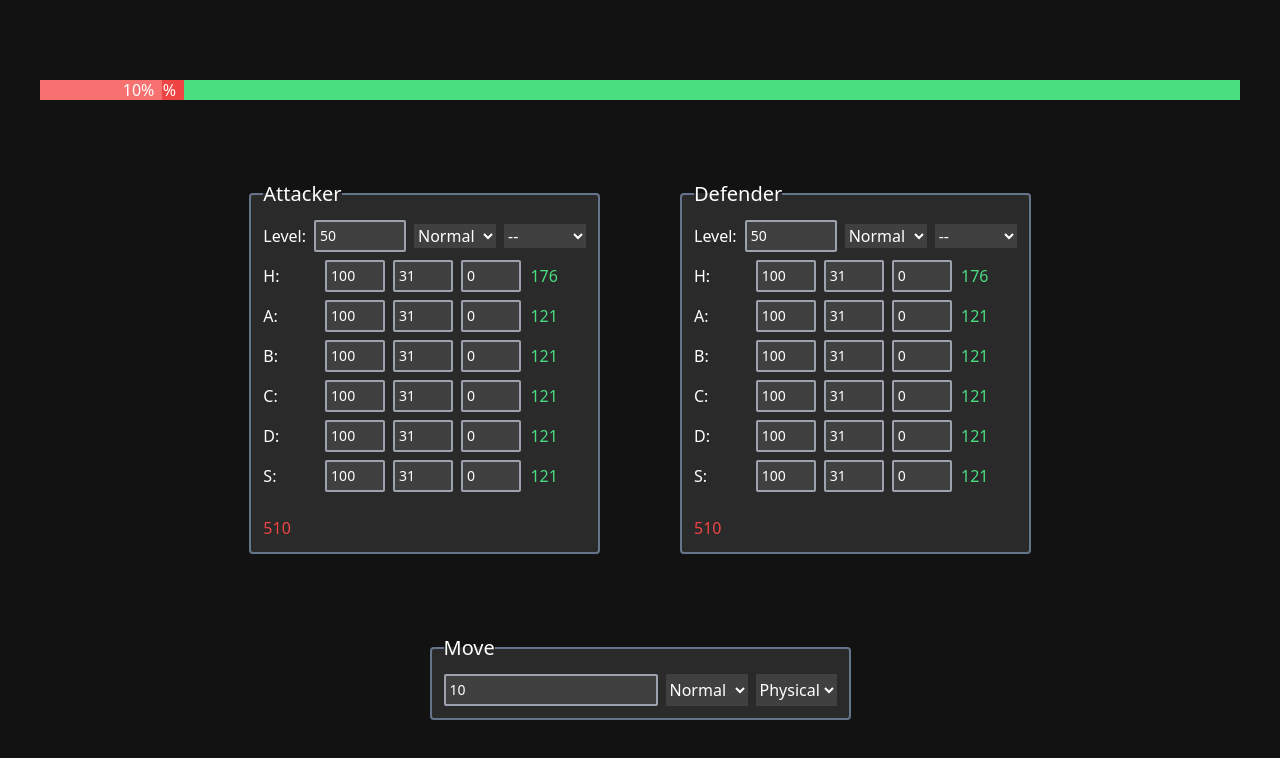
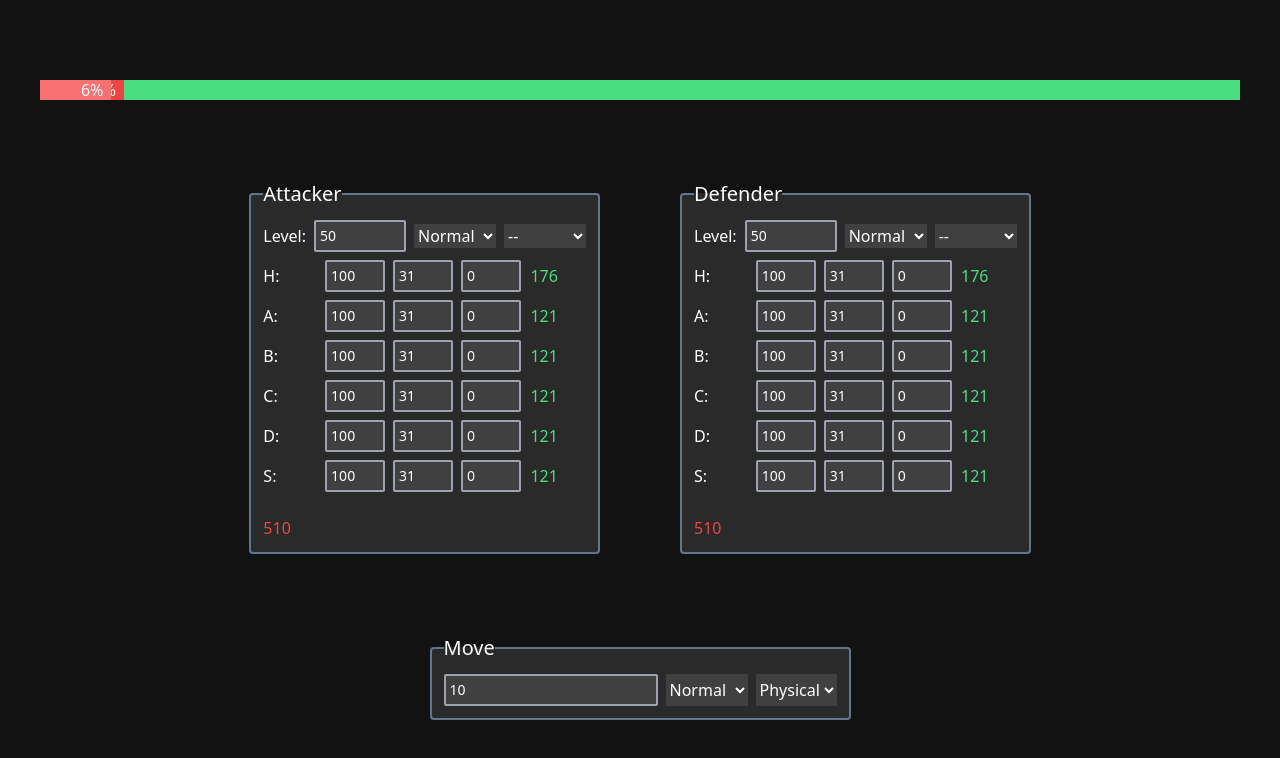
Before and after one commit to ckaznable/pokemon-dmg-calc, a React (Vite) app: page / in a window 1280 px wide. Shown: the top 758 px of the page. Built offline with nearby package versions, Linux system fonts and the light colour scheme.

Commit message:
fix: fix damage calc

```diff
--- a/src/util.ts
+++ b/src/util.ts
@@ -27,17 +27,19 @@ export function calcDamage(attacker: AllStatus, defender: AllStatus, move: MoveS
     : calcStatus(attacker.ss.C, attacker.iv.C, attacker.lv, attacker.bp.C, 1)
 
   const def = move.moveType === MoveType.Physical
-    ? calcStatus(attacker.ss.B, attacker.iv.B, attacker.lv, attacker.bp.B, 1)
-    : calcStatus(attacker.ss.D, attacker.iv.D, attacker.lv, attacker.bp.D, 1)
+    ? calcStatus(defender.ss.B, defender.iv.B, defender.lv, defender.bp.B, 1)
+    : calcStatus(defender.ss.D, defender.iv.D, defender.lv, defender.bp.D, 1)
 
   const base = (((((attacker.lv * 2 + 10) / 250) + atk / def) * move.power + 2) * attacker.lv) / 100
   let typeBuffRate = attacker.types.includes(move.type) ? 1.5 : 1
-  let typeRate = getDamageRate(move.type, defender.types[0])
-  if(defender.types[1] !== -1) {
-    typeRate *= getDamageRate(move.type, defender.types[1])
+  let typeRate = getDamageRate(+move.type, +defender.types[0])
+
+  if (defender.types[1] !== -1 && defender.types[0] !== defender.types[1]) {
+    typeRate *= getDamageRate(+move.type, +defender.types[1])
   }
 
-  return Math.round(base * typeBuffRate * typeRate)
+  const dmg = Math.round(base * typeBuffRate * typeRate)
+  return Math.round((dmg / calcHpStatus(defender.ss.H, defender.iv.H, defender.lv, defender.bp.H)) * 100)
 }
 
 function getDamageRate(atk: PokemonType, def: PokemonType) {
@@ -56,8 +58,8 @@ function getDamageRate(atk: PokemonType, def: PokemonType) {
         case PokemonType.Psychic:
         case PokemonType.Grass:
           return 2
+        default: return 1
       }
-
     case PokemonType.Dark:
       switch (def) {
         case PokemonType.Fighting:
@@ -67,6 +69,7 @@ function getDamageRate(atk: PokemonType, def: PokemonType) {
         case PokemonType.Ghost:
         case PokemonType.Psychic:
           return 2
+        default: return 1
       }
 
     case PokemonType.Dragon:
@@ -75,6 +78,7 @@ function getDamageRate(atk: PokemonType, def: PokemonType) {
           return 2
         case PokemonType.Fairy:
           return 0
+        default: return 1
       }
 
     case PokemonType.Electric:
@@ -88,6 +92,7 @@ function getDamageRate(atk: PokemonType, def: PokemonType) {
         case PokemonType.Water:
         case PokemonType.Flying:
           return 2
+        default: return 1
       }
 
     case PokemonType.Fairy:
@@ -100,6 +105,7 @@ function getDamageRate(atk: PokemonType, def: PokemonType) {
         case PokemonType.Dark:
         case PokemonType.Fighting:
           return 2
+        default: return 1
       }
 
     case PokemonType.Fighting:
@@ -117,6 +123,7 @@ function getDamageRate(atk: PokemonType, def: PokemonType) {
         case PokemonType.Steel:
         case PokemonType.Dark:
           return 2
+        default: return 1
       }
 
     case PokemonType.Fire:
@@ -130,6 +137,7 @@ function getDamageRate(atk: PokemonType, def: PokemonType) {
         case PokemonType.Ice:
         case PokemonType.Grass:
           return 2
+        default: return 1
       }
 
     case PokemonType.Flying:
@@ -141,6 +149,7 @@ function getDamageRate(atk: PokemonType, def: PokemonType) {
         case PokemonType.Fighting:
         case PokemonType.Grass:
           return 2
+        default: return 1
       }
 
     case PokemonType.Ghost:
@@ -152,6 +161,7 @@ function getDamageRate(atk: PokemonType, def: PokemonType) {
         case PokemonType.Psychic:
         case PokemonType.Ghost:
           return 2
+        default: return 1
       }
 
     case PokemonType.Grass:
@@ -167,6 +177,7 @@ function getDamageRate(atk: PokemonType, def: PokemonType) {
         case PokemonType.Rock:
         case PokemonType.Ground:
           return 2
+        default: return 1
       }
 
     case PokemonType.Ground:
@@ -182,6 +193,7 @@ function getDamageRate(atk: PokemonType, def: PokemonType) {
         case PokemonType.Steel:
         case PokemonType.Fire:
           return 2
+        default: return 1
       }
 
     case PokemonType.Ice:
@@ -196,6 +208,7 @@ function getDamageRate(atk: PokemonType, def: PokemonType) {
         case PokemonType.Dragon:
         case PokemonType.Flying:
           return 2
+        default: return 1
       }
 
     case PokemonType.Normal:
@@ -206,6 +219,7 @@ function getDamageRate(atk: PokemonType, def: PokemonType) {
         case PokemonType.Rock:
         case PokemonType.Steel:
           return 0.5
+        default: return 1
       }
 
     case PokemonType.Poison:
@@ -220,6 +234,7 @@ function getDamageRate(atk: PokemonType, def: PokemonType) {
         case PokemonType.Grass:
         case PokemonType.Fairy:
           return 2
+        default: return 1
       }
 
     case PokemonType.Psychic:
@@ -232,6 +247,7 @@ function getDamageRate(atk: PokemonType, def: PokemonType) {
         case PokemonType.Poison:
         case PokemonType.Fighting:
           return 2
+        default: return 1
       }
 
     case PokemonType.Rock:
@@ -245,6 +261,7 @@ function getDamageRate(atk: PokemonType, def: PokemonType) {
         case PokemonType.Fire:
         case PokemonType.Bug:
           return 2
+        default: return 1
       }
 
     case PokemonType.Steel:
@@ -258,6 +275,7 @@ function getDamageRate(atk: PokemonType, def: PokemonType) {
         case PokemonType.Ice:
         case PokemonType.Rock:
           return 2
+        default: return 1
       }
 
     case PokemonType.Water:
@@ -270,6 +288,7 @@ function getDamageRate(atk: PokemonType, def: PokemonType) {
         case PokemonType.Fire:
         case PokemonType.Ground:
           return 2
+        default: return 1
       }
   }
 
```
